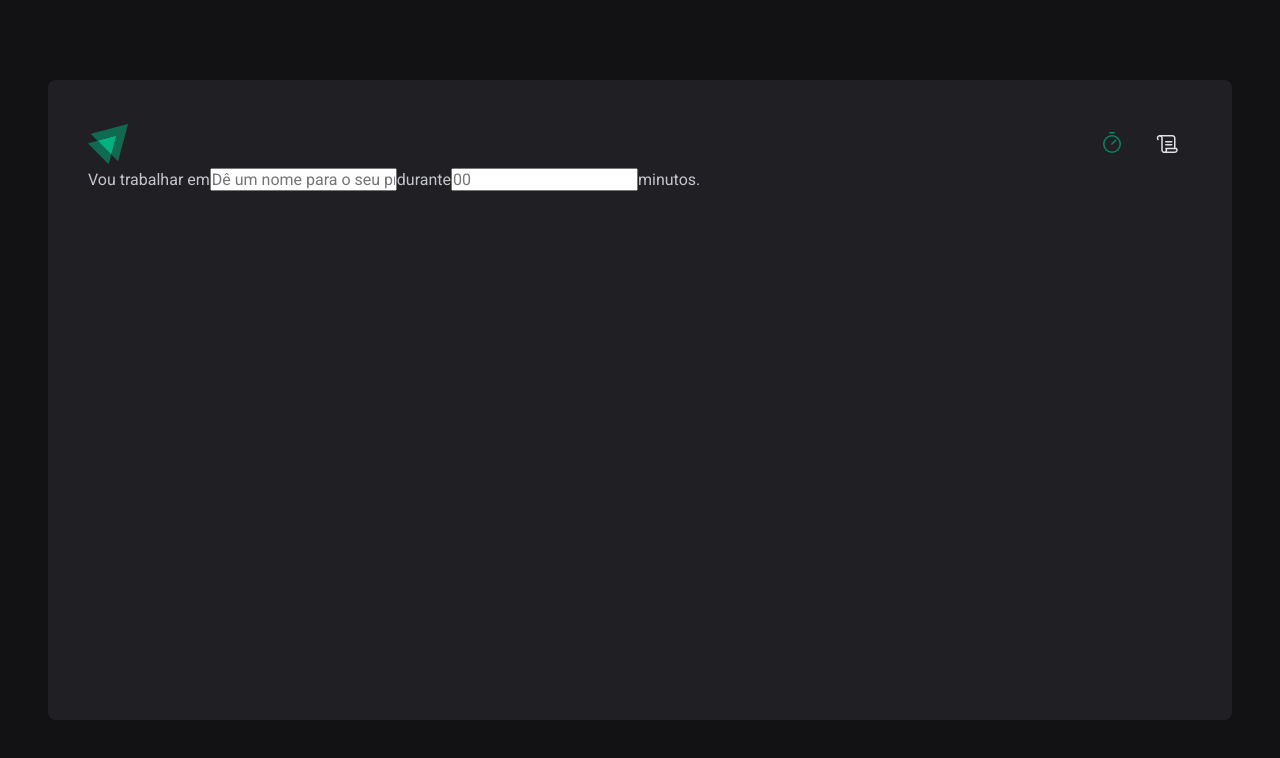
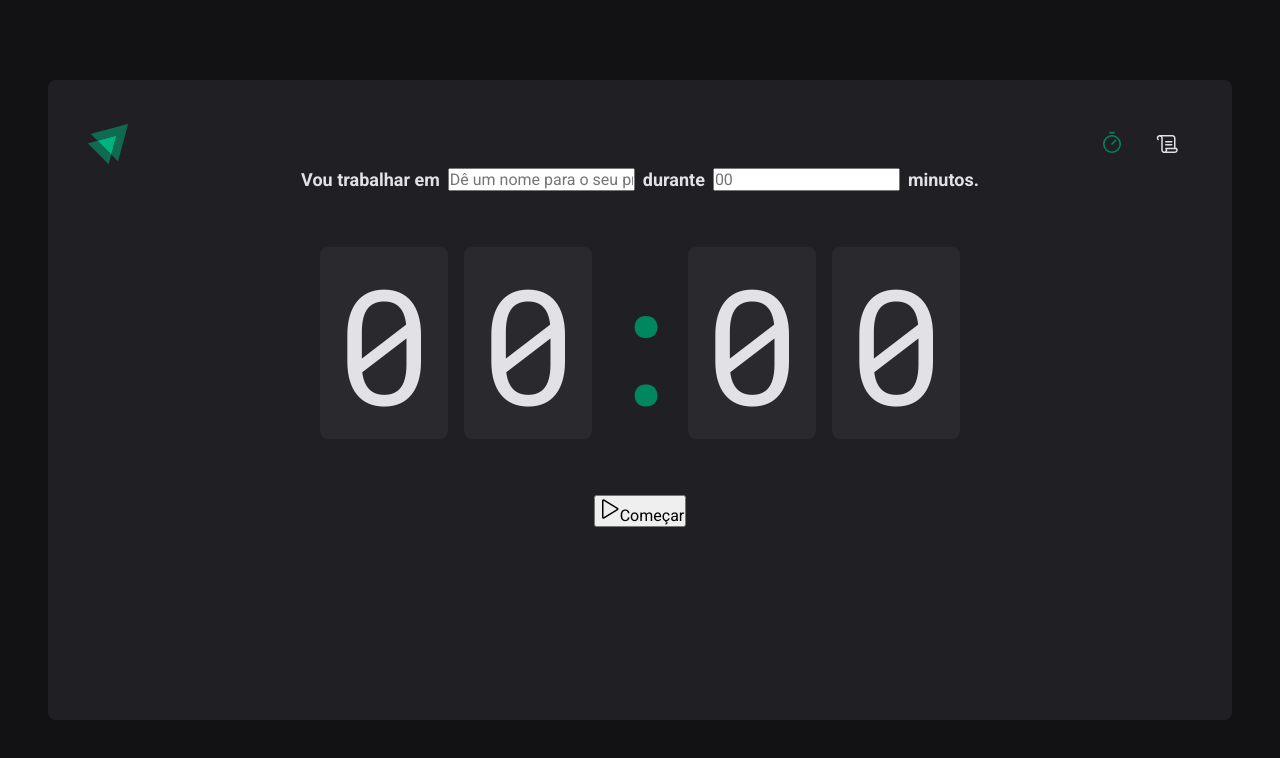
Before and after one commit to yale1995/ignite-timer, a React (Vite) app: page / in a window 1280 px wide. Shown: the top 758 px of the page. Built offline with nearby package versions, Linux system fonts and the light colour scheme.

Commit message:
feat: enhance Home component layout with styled containers for form and countdown, and add start button functionality

```diff
--- a/src/pages/home/index.tsx
+++ b/src/pages/home/index.tsx
@@ -1,17 +1,41 @@
+import { Play } from "phosphor-react";
+import {
+	CountdownContainer,
+	FormContainer,
+	HomeContainer,
+	Separator,
+} from "./styles";
+
 export function Home() {
 	return (
-		<div>
+		<HomeContainer>
 			<form>
+				<FormContainer>
 					<label htmlFor="task">Vou trabalhar em</label>
 					<input
 						type="text"
 						id="task"
 						placeholder="Dê um nome para o seu projeto"
 					/>
+
 					<label htmlFor="minutesAmount">durante</label>
 					<input type="number" id="minutesAmount" placeholder="00" />
 					<span>minutos.</span>
+				</FormContainer>
+
+				<CountdownContainer>
+					<span>0</span>
+					<span>0</span>
+					<Separator>:</Separator>
+					<span>0</span>
+					<span>0</span>
+				</CountdownContainer>
+
+				<button type="submit">
+					<Play size={24} />
+					Começar
+				</button>
 			</form>
-		</div>
+		</HomeContainer>
 	);
 }
```
Lines whose indentation alone changed are shown as unchanged.
